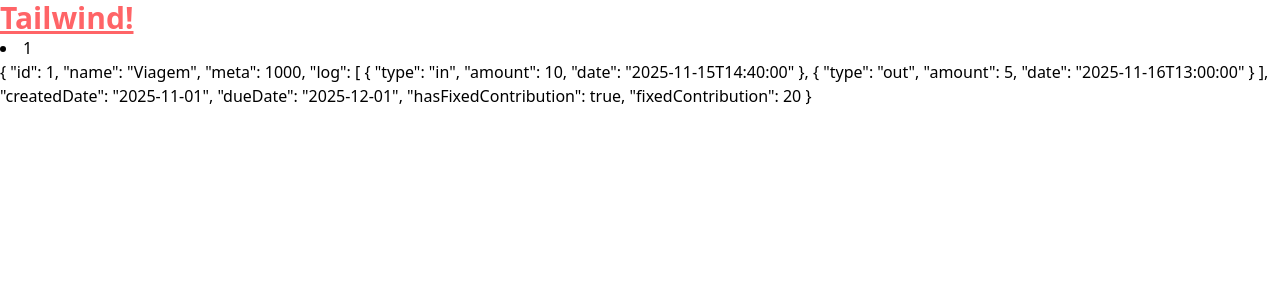
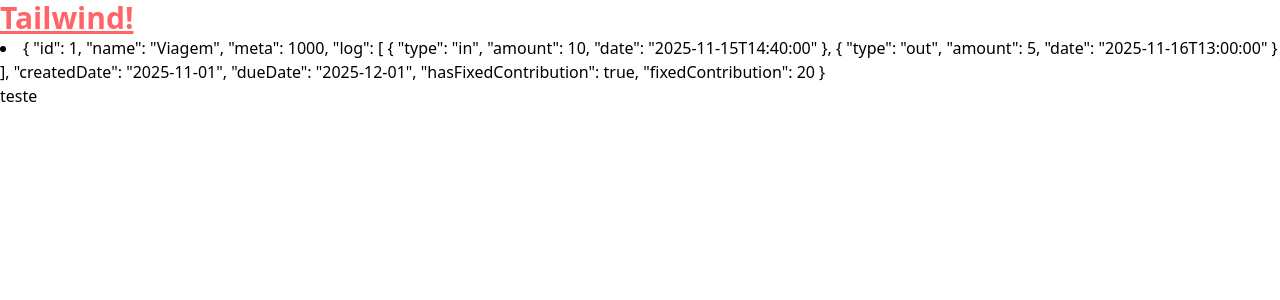
Before and after one commit to joaoliveira6704/pw1-fincance-tracker, a Vue app: page / in a window 1280 px wide. Shown: the top 300 px of the page. Built offline with nearby package versions, Linux system fonts and the light colour scheme.

Commit message:
feat-ostore: added creatObjective action

```diff
--- a/src/stores/ostore.js
+++ b/src/stores/ostore.js
@@ -32,4 +32,27 @@ export const useObjectiveStore = defineStore("objective", {
     getObjectiveById: (state) => (objId) =>
       state.objectives.find((obj) => obj.id === objId),
   },
+
+  actions: {
+    createObjective(
+      name,
+      meta,
+      /* dueDate, */
+      hasFixedContribution,
+      fixedContribution
+    ) {
+      const obj = {
+        id: this.objectives.length + 1,
+        name,
+        meta,
+        logs: [],
+        createdDate: Date.now().toString(),
+        /* dueDate, */
+        hasFixedContribution,
+        fixedContribution,
+      };
+      this.objectives.push(obj);
+      console.log(this.objectives);
+    },
+  },
 });
--- a/src/views/LandingView.vue
+++ b/src/views/LandingView.vue
@@ -12,9 +12,12 @@ export default {
 
 <template>
   <li v-for="log in oStore.objectives">
-    {{ log.id }}
+    {{ log }}
   </li>
-  <h1>{{ oStore.getObjectiveById(1) }}</h1>
+  <!-- <h1>{{ oStore.getObjectiveById(1) }}</h1> -->
+  <button @click="oStore.createObjective('teste', 5000, true, 30)">
+    teste
+  </button>
 </template>
 
 <style lang="scss" scoped></style>
```
